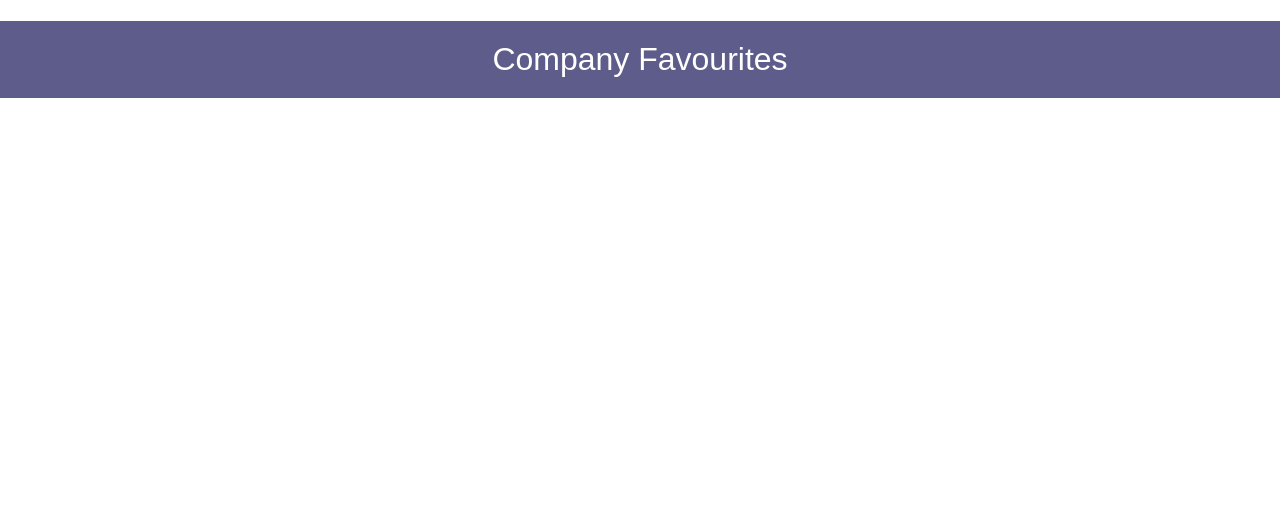
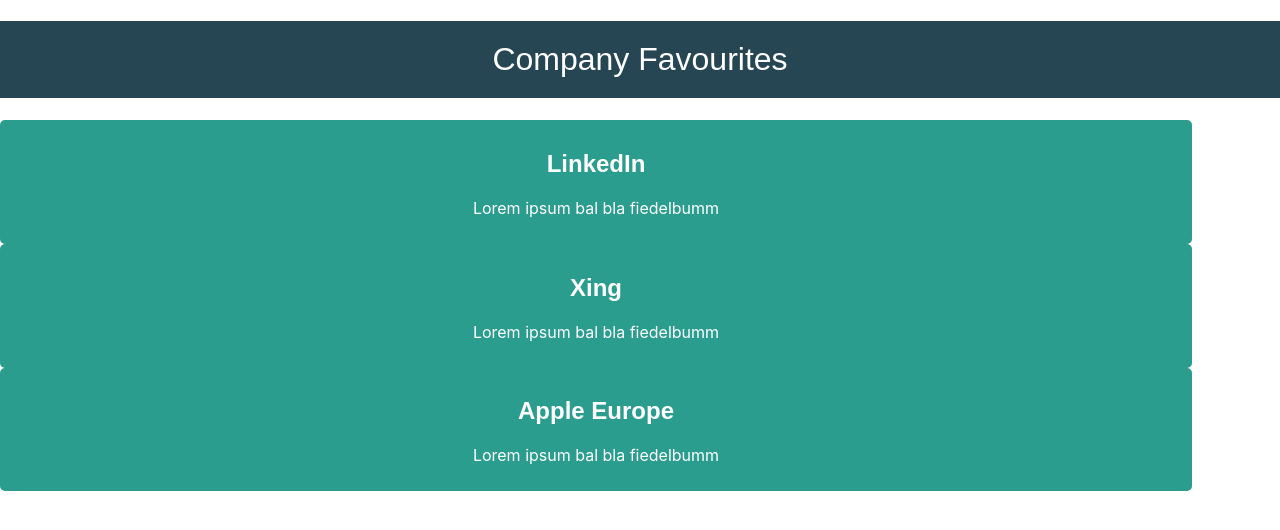
Before and after one commit to ronnyleibham/company-favourite, a React (Vite) app: page / in a window 1280 px wide. Shown: the top 530 px of the page. Built offline with nearby package versions, Linux system fonts and the light colour scheme.

Commit message:
Add Map method

```diff
--- a/src/app/App.module.css
+++ b/src/app/App.module.css
@@ -1,3 +1,6 @@
 .App {
   text-align: center;
+
+  /* display: flex;
+  justify-content: center; */
 }
--- a/src/app/App.tsx
+++ b/src/app/App.tsx
@@ -1,11 +1,33 @@
-import React from 'react';
+import React, { useState } from 'react';
 import Title from './components/Title/Title';
+import Card from './components/Card/Card';
 import classes from './App.module.css';
 
 function App(): JSX.Element {
+  const [companies, setCompanies] = useState([
+    {
+      title: 'LinkedIn',
+      description: 'Lorem ipsum bal bla fiedelbumm',
+    },
+    {
+      title: 'Xing',
+      description: 'Lorem ipsum bal bla fiedelbumm',
+    },
+    {
+      title: 'Apple Europe',
+      description: 'Lorem ipsum bal bla fiedelbumm',
+    },
+  ]);
+
   return (
     <div className={classes.App}>
       <Title></Title>
+      {companies.map((singleCompany) => (
+        <Card
+          header={singleCompany.title}
+          description={singleCompany.description}
+        ></Card>
+      ))}
     </div>
   );
 }
--- /dev/null
+++ b/src/app/components/Card/Card.module.css
@@ -0,0 +1,18 @@
+.card {
+  width: 90%;
+  background-color: #2a9d8f;
+  padding: 10px 20px;
+  border-radius: 5px;
+}
+
+.h2 {
+  font-weight: 600;
+  padding: 0 10px;
+  color: white;
+  font-family: 'Cantarell', sans-serif;
+}
+
+.text {
+  color: white;
+  padding: 0 10px;
+}
--- /dev/null
+++ b/src/app/components/Card/Card.tsx
@@ -0,0 +1,18 @@
+import React from 'react';
+import classes from './Card.module.css';
+
+type CardProps = {
+  header: string;
+  description: string;
+};
+
+function Card({ header, description }: CardProps): JSX.Element {
+  return (
+    <section className={classes.card}>
+      <h2 className={classes.h2}>{header}</h2>
+      <p className={classes.text}>{description}</p>
+    </section>
+  );
+}
+
+export default Card;
--- a/src/app/components/Title/Title.module.css
+++ b/src/app/components/Title/Title.module.css
@@ -1,7 +1,7 @@
 .h1 {
   font-weight: 500;
-  padding: 20px 0;
-  background-color: rgb(94, 92, 138);
+  padding: 20px 10px;
+  background-color: #264653;
   color: white;
   font-family: 'Cantarell', sans-serif;
 }
```
